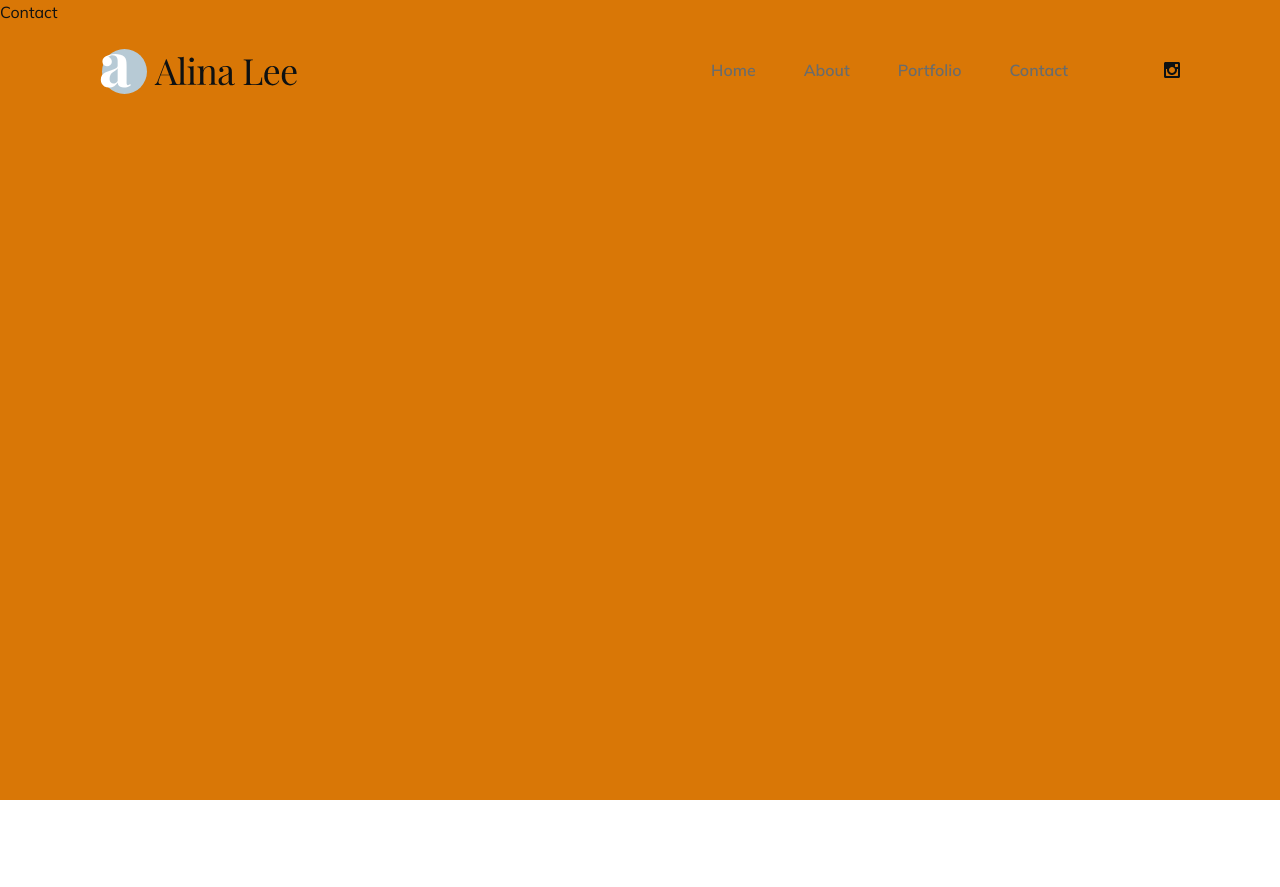
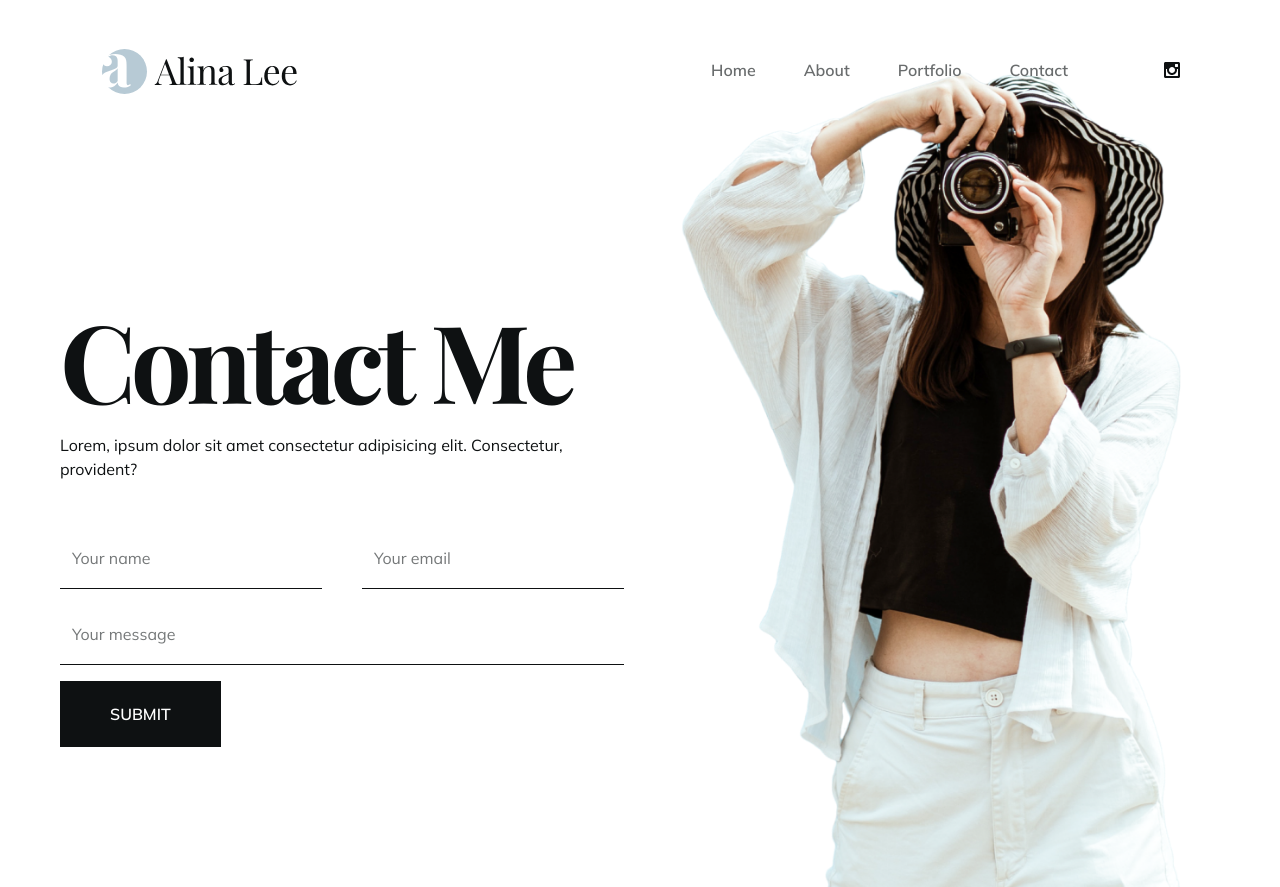
Before and after one commit to davidwiese/seanfitzpatrickphotography, a React (Create React App) app: page /contact in a window 1280 px wide. Before the commit the page ends 800 px from the top, so only its background shows below. Built offline with nearby package versions, Linux system fonts and the light colour scheme; the HTML template or start-up script is replaced by a standard one; a web font is replaced by a local one.

Commit message:
Finish initial style contact page

```diff
--- a/src/pages/Contact.js
+++ b/src/pages/Contact.js
@@ -1,7 +1,54 @@
 import React from "react";
+import WomanImg from "../img/contact/woman.png";
 
 const Contact = () => {
-	return <section className="section bg-amber-600">Contact</section>;
+	return (
+		<section className="section bg-white">
+			<div className="container mx-auto h-full">
+				<div className="flex flex-col lg:flex-row h-full items-center justify-start pt-36 gap-x-8 text-center lg:text-left">
+					{/* bg */}
+					<div className="hidden lg:flex bg-[#eef7f9] absolute bottom-0 left-0 right-0 top-72 -z-10">
+						bg
+					</div>
+					{/* text & form */}
+					<div className="lg:flex-1 lg:pt-32 px-4">
+						<h1 className="h1">Contact Me</h1>
+						<p className="mb-12">
+							Lorem, ipsum dolor sit amet consectetur adipisicing elit.
+							Consectetur, provident?
+						</p>
+						{/* form */}
+						<form className="flex flex-col gap-y-4" action="">
+							<div className="flex gap-x-10">
+								<input
+									className="outline-none border-b border-b-primary h-[60px] bg-transparent font-secondary w-full pl-3 placeholder:text-[#757879]"
+									type="text"
+									placeholder="Your name"
+								/>
+								<input
+									className="outline-none border-b border-b-primary h-[60px] bg-transparent font-secondary w-full pl-3 placeholder:text-[#757879]"
+									type="text"
+									placeholder="Your email"
+								/>
+							</div>
+							<input
+								className="outline-none border-b border-b-primary h-[60px] bg-transparent font-secondary w-full pl-3 placeholder:text-[#757879]"
+								type="text"
+								placeholder="Your message"
+							/>
+							<button className="btn mb-[30px] mx-auto lg:mx-0 self-start">
+								Submit
+							</button>
+						</form>
+					</div>
+					{/* image */}
+					<div className="lg:flex-1">
+						<img src={WomanImg} alt="" />
+					</div>
+				</div>
+			</div>
+		</section>
+	);
 };
 
 export default Contact;
```
